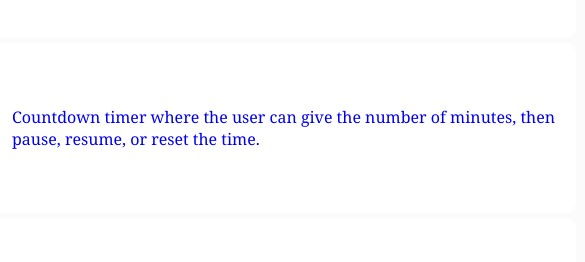
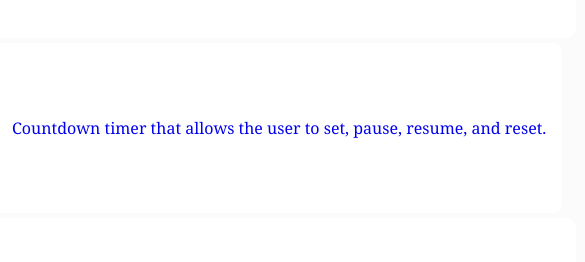
Before and after one commit to cnourrcier/javascript-projects, a plain HTML site: page index.html in a window 1280 px wide. Both pictures are taken after a click on the link "Microservices". Shown: the part 646-908 px from the top of the page, 464-1049 px from the left. Drawn offline with Linux system fonts and the light colour scheme; no server answers.

Commit message:
Update countdown timer description, add readme file

```diff
--- a/index.html
+++ b/index.html
@@ -89,8 +89,7 @@
                     <figure class="project">
                         <img
                             src="https://res.cloudinary.com/dwguf4w1t/image/upload/v1722453413/Portfolio%20Projects/countdown-timer-js_vbnkps.png">
-                        <p>Countdown timer where the user can give the number of minutes, then pause, resume, or reset
-                            the time.</p>
+                        <p>Countdown timer that allows the user to set, pause, resume, and reset.</p>
                     </figure>
                 </a>
 
```
Also changed, not shown: microservices/countdown-timer/readme.md (added).
